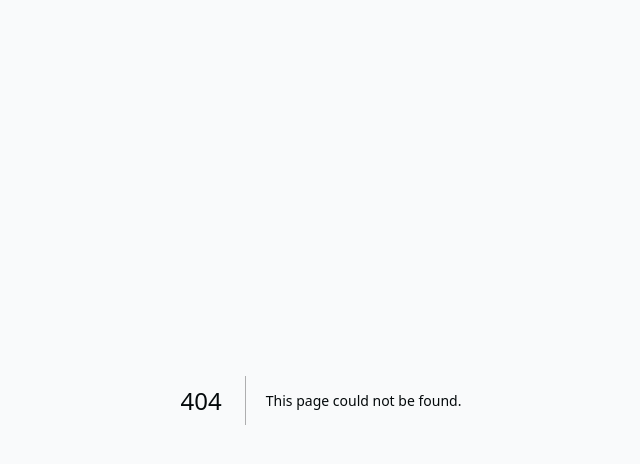
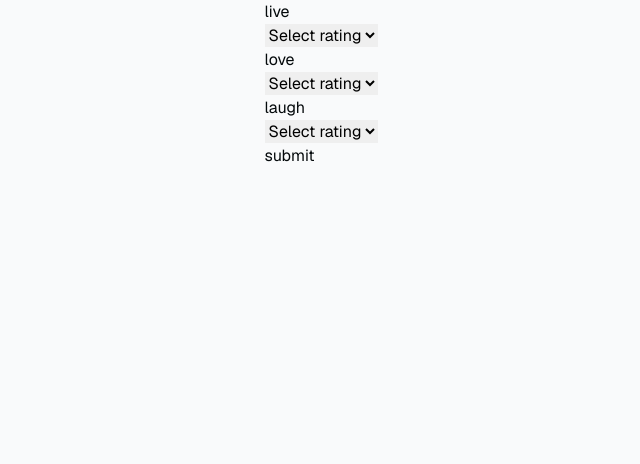
Before and after one commit to Emory-Hack4Impact/Odyssey, a Next.js app: page /performance-evaluation in a window 1280 px wide. Before the commit this address had no page. Shown: the top 464 px of the page, without its empty margins (319-959 px from the left). Built offline with nearby package versions, Linux system fonts and the light colour scheme.

Commit message:
create page for performance eval form

```diff
--- /dev/null
+++ b/src/app/performance-evaluation/page.tsx
@@ -0,0 +1,27 @@
+import DropdownSelect from "@/components/DropdownSelect";
+
+export default function PerformanceEvaluation() {
+  // dropdown variable
+  const rating = ["met", "not met", "exceeded"];
+  const placeholder = "Select rating";
+  // form variable
+  const jobResponsibilities = ["live", "love", "laugh"];
+
+  return (
+    <>
+      <form>
+        {jobResponsibilities.map((job, index) => {
+          return (
+            <div key={index}>
+              <p>{job}</p>
+              <DropdownSelect options={rating} placeholder={placeholder} />
+            </div>
+          );
+        })}
+        <div>
+          <input type="submit" value="submit" />
+        </div>
+      </form>
+    </>
+  );
+}
```
